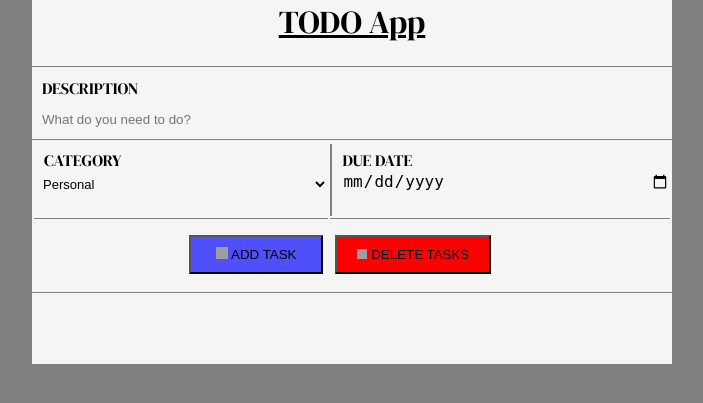
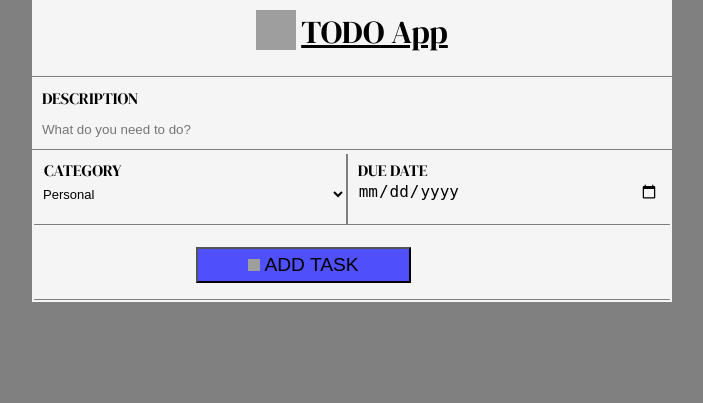
Before and after one commit to ProffessorLOGAN/TodoList-Nodejs, a Node server app: page / in a window 1280 px wide. Shown: the top 403 px of the page, without its empty margins (288-991 px from the left). Run offline with Node 20, Linux system fonts and the light colour scheme; data that the repository does not hold is empty; some libraries are stand-ins or nearby versions; grey boxes are pictures that could not be loaded.

Commit message:
Todo list completed with adding and Delete features

```diff
--- a/assets/styles/home.css
+++ b/assets/styles/home.css
@@ -19,13 +19,22 @@ body {
 }
 
 /* todo app heading style  */
+
+.page-heading{
+  display: flex;
+  margin: auto;
+  padding-top: 10px;
+}
+.page-heading > img {
+  width:40px;
+  height: 40px;
+  margin-right: 5px;
+}
 .heading {
   color: black;
   text-decoration: underline;
-  margin: auto;
   font-weight: 400;
 }
-
 /* description body style  */
 .description {
   display: flex;
@@ -65,22 +74,28 @@ input {
   outline: none;
 }
 
+.input-category {
+  display: flex;
+  flex-direction: row;
+  border-bottom: 1px solid gray;
+}
+
 .category,
 .due-date {
-  height: 72px;
+  height: 70px;
+  width: 49%;
 }
 
 .category {
-  width: 100%;
+  border-right: 1px solid gray;
   display: flex;
   flex-direction: column;
 }
 
 .due-date {
-  flex: 0.5;
   display: flex;
   flex-direction: column;
-  border-left: 2px solid gray;
+  border-left: 1px solid gray;
 }
 
 .cat-label,
@@ -102,57 +117,66 @@ input {
   background-color: whitesmoke;
 }
 
+.btn {
+  height: 70px;
+  display: flex;
+}
+
+.add-btn{
+  padding-top: 20px;
+}
+
+.add-btn {
+  flex: 0.6;
+}
+
+.delete-btn {
+  flex: 0.4;
+  padding-top: 5px;
+}
+
 .add-button {
   float: right;
+  font-size: larger;
   margin-right: 5px;
-  padding: 10px 25px;
+  padding: 5px 50px;
   background-color: rgb(79, 79, 252);
 }
 
 .delete-button {
-  padding: 10px 20px;
+  padding: 10px 10px;
   float: left;
-  margin-left: 5px;
+  margin-left: 30px;
+  margin-top: 10px;
   background-color: red;
 }
 
-.btn,
-.btn2 {
-  flex: 0.5;
-  height: 72px;
-  border-top: 1px solid gray;
+.delete-button > a {
+text-decoration: none;
+color:black;
+padding-left: 5px;
 }
 
 /* todo data lists styles */
-.todolists {
-  width: 50%;
-  display: flex;
-  margin: auto;
-  background-color: whitesmoke;
-  height: 72px;
-  flex-direction: column;
-}
 
-.ul-list {
-  width: 100%;
-  display: flex;
-  border-top: 1px solid gray;
+.content-list {
   list-style-type: none;
-  flex-direction: column;
-  background-color: whitesmoke;
+  border-bottom: 1px solid gray;
 }
 
 .contents {
-  width: 50vw;
+  width: 49vw;
+  margin: auto;
   display: flex;
   flex-direction: row;
   height: 70px;
-  border-bottom: 1px solid gray;
+
+  border-top: 1px solid gray;
 }
 
 .data {
   padding-right: 50px;
-  padding-left: 20px;
+
   margin-left: 10px;
   padding-top: 10px;
   display: flex;
--- a/index.js
+++ b/index.js
@@ -19,7 +19,7 @@ app.get("/", function (req, res) {
   Todo.find({}, function (err, todoList) {
     if (err) {
       console.log("Error in fetching todo lists from db");
-      return;
+      return res.redirect("back");
     }
 
   return res.render("home", {
@@ -47,6 +47,20 @@ app.post("/create-todo", function (req, res) {
   );
 });
 
+app.get("/delete-todo/", function (req, res) {
+  //get the id from query in the url
+  let id = req.query.id;
+
+  //find the contact in the databse using id and delete
+  Todo.findByIdAndDelete(id, function (err) {
+    if (err) {
+      console.log("error in deleting an object from databse");
+      return;
+    }
+    return res.redirect("back");
+  });
+});
+
 app.listen(port, function (err) {
   if (err) {
     console.log(`error in the running the server: ${err} `);
--- a/views/home.ejs
+++ b/views/home.ejs
@@ -5,7 +5,8 @@
         <%= title %>
     </title>
     <link rel="stylesheet" href="https://fonts.googleapis.com/css?family=Tangerine">
-
+    <script src="https://code.jquery.com/jquery-3.6.1.js"
+        integrity="sha256-3zlB5s2uwoUzrXK3BT7AX3FyvojsraNFxCc2vC/7pNI=" crossorigin="anonymous"></script>
     <link rel="stylesheet" href="/styles/home.css">
 </head>
 
@@ -13,9 +14,13 @@
     <form class="todo-form" action="/create-todo" method="post">
 
         <!-- heading of our todo app  -->
+        <div class="page-heading">
+            <img src="https://static.thenounproject.com/png/2038384-200.png">
             <h1 class="heading">
                 <%= title %>
             </h1>
+        </div>
+
         <br>
 
         <table>
@@ -25,7 +30,7 @@
                 <div class="description">
                     <label for="desc">DESCRIPTION</label>
                     <input type="text" class="no-outline" id="desc" name="description"
-                        placeholder="What do you need to do?" required>
+                        placeholder="What do you need to do?">
                 </div>
             </tr>
 
@@ -33,6 +38,7 @@
             <tr>
 
                 <td>
+                    <div class="input-category">
                         <div class="category">
                             <label class="cat-label" for="cate">CATEGORY</label>
                             <select id="cate" name="category" class="optionselect no-outline">
@@ -44,12 +50,13 @@
                             </select>
                         </div>
 
-                </td>
-                <td>
+
                         <div class="due-date">
                             <label for="date1" class="date-label">DUE DATE</label>
-                        <input type="date" class="no-outline" id="date1" name="date" required>
+                            <input type="date" class="no-outline" id="date1" name="date">
                         </div>
+                    </div>
+
 
                 </td>
 
@@ -58,56 +65,67 @@
 
             <!-- add task and delete task button  -->
             <tr>
-                <td class="btn">
+                <td>
 
-                    <button class="add-button"><img
-                            src="https://cdn2.iconfinder.com/data/icons/ios-7-icons/50/plus-512.png" height="12px"
-                            width="12px" /> ADD
+                    <div class="btn">
+                        <div class="add-btn">
+                            <button type="submit" class="add-button"><img
+                                    src="https://cdn2.iconfinder.com/data/icons/ios-7-icons/50/plus-512.png"
+                                    height="12px" width="12px" /> ADD
                                 TASK</button>
+                        </div>
 
-                <td class="btn2">
-                    <button class="delete-button"><img src="https://cdn-icons-png.flaticon.com/512/1345/1345874.png"
-                            height="10px" width="10px" /> DELETE TASKS</button>
+
+                    </div>
+
                 </td>
-                </td>
+
             </tr>
+            <!-- all todo list of our app print here  -->
+            <tr>
+                <td>
 
-        </table>
-    </form>
-    <!-- todo list all data  -->
-    <div class="todolists">
-        <ul class="ul-list">
+                    <ul class="content-list">
                         <% for (let i of todo_lists ){ %>
                             <li>
                                 <div class="contents">
-
-                        <div class="check-box">
-                            <input type="checkbox" id="check" name="check" value="check">
+                                    <div class="btn-list">
+                                        <button class="no-outline">
+                                            <%= i.category %>
+                                        </button>
                                     </div>
 
                                     <div class="data">
 
-                            <p>
+                                        <p class="text-description">
                                             <%= i.description %>
                                         </p>
-                            <p><img src="">
+                                        <p class="text-date"><img
+                                                src="https://www.seekpng.com/png/full/763-7637205_blank-calendar-icon-png-white-transparent-calendar-icon.png">
                                             <%= i.date %>
                                         </p>
                                     </div>
 
-                        <div class="btn-list">
-                            <button class="no-outline">
-                                <%= i.category %>
-                            </button>
+                                    <div class="delete-btn">
+
+                                        <button class="delete-button"><img
+                                                src="https://cdn-icons-png.flaticon.com/512/1345/1345874.png"
+                                                height="10px" width="10px" /> <a
+                                                href="/delete-todo/?id=<%=i._id%>">DELETE TASK</a></button>
                                     </div>
                                 </div>
                             </li>
                             <%}%>
                     </ul>
 
-    </div>
 
-    <script type=" text/javascript" src="/js/script.js"></script>
+                </td>
+            </tr>
+
+        </table>
+    </form>
+
+
 </body>
 
 </html>
```
Also changed, not shown: other parts of assets/styles/home.css (+27 -7 lines), assets/images/todo.png (deleted), assets/js/script.js (deleted). Lines whose indentation alone changed are shown as unchanged.
